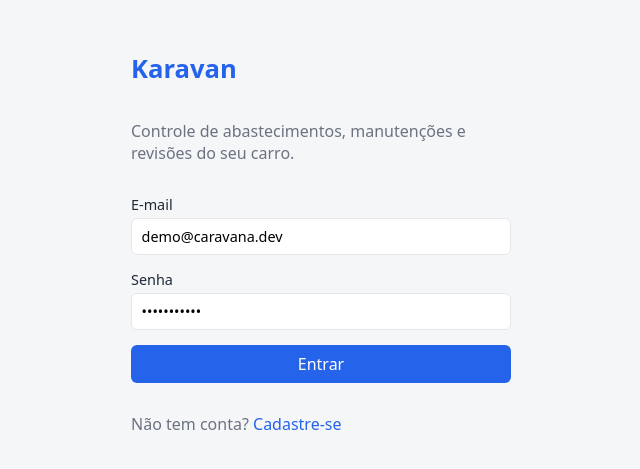
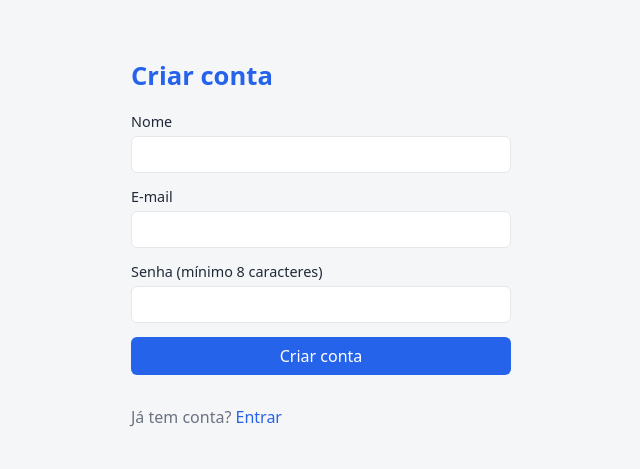
Before and after one commit to gmartinsouza/Karavan, a React (Vite) app in the folder frontend/: page /cadastro in a window 1280 px wide. Before the commit this address led to /login. Shown: the part 149-618 px from the top of the page, without its empty margins (319-959 px from the left). Built offline with nearby package versions, Linux system fonts and the light colour scheme; no server answers.

Commit message:
feat: tela de cadastro

```diff
--- a/frontend/src/App.tsx
+++ b/frontend/src/App.tsx
@@ -1,11 +1,13 @@
 // Mapa de rotas do site.
 import { Navigate, Route, Routes } from 'react-router';
 import { LoginPage } from './pages/LoginPage';
+import { RegisterPage } from './pages/RegisterPage';
 
 export function App() {
   return (
     <Routes>
       <Route path="/login" element={<LoginPage />} />
+      <Route path="/cadastro" element={<RegisterPage />} />
       <Route path="*" element={<Navigate to="/login" replace />} />
     </Routes>
   );
--- /dev/null
+++ b/frontend/src/pages/RegisterPage.tsx
@@ -0,0 +1,70 @@
+import { useState, type FormEvent } from 'react';
+import { Link, useNavigate } from 'react-router';
+import { useAuth } from '../auth';
+import { ErrorMessage } from '../components/ErrorMessage';
+import { errorMessage } from '../useApi';
+
+export function RegisterPage() {
+  const { register } = useAuth();
+  const navigate = useNavigate();
+  const [form, setForm] = useState({ name: '', email: '', password: '' });
+  const [error, setError] = useState<string | null>(null);
+  const [sending, setSending] = useState(false);
+
+  async function handleSubmit(event: FormEvent) {
+    event.preventDefault();
+    setSending(true);
+    setError(null);
+    try {
+      await register(form.name, form.email, form.password);
+      navigate('/veiculos'); // conta nova ainda não tem veículo
+    } catch (err) {
+      setError(errorMessage(err));
+    } finally {
+      setSending(false);
+    }
+  }
+
+  return (
+    <div className="auth-page">
+      <form className="card auth-card" onSubmit={handleSubmit}>
+        <h1>Criar conta</h1>
+        <label>
+          Nome
+          <input
+            value={form.name}
+            onChange={(e) => setForm({ ...form, name: e.target.value })}
+            required
+            minLength={2}
+          />
+        </label>
+        <label>
+          E-mail
+          <input
+            type="email"
+            value={form.email}
+            onChange={(e) => setForm({ ...form, email: e.target.value })}
+            required
+          />
+        </label>
+        <label>
+          Senha (mínimo 8 caracteres)
+          <input
+            type="password"
+            value={form.password}
+            onChange={(e) => setForm({ ...form, password: e.target.value })}
+            required
+            minLength={8}
+          />
+        </label>
+        <ErrorMessage message={error} />
+        <button type="submit" disabled={sending}>
+          {sending ? 'Criando...' : 'Criar conta'}
+        </button>
+        <p className="muted">
+          Já tem conta? <Link to="/login">Entrar</Link>
+        </p>
+      </form>
+    </div>
+  );
+}
```
